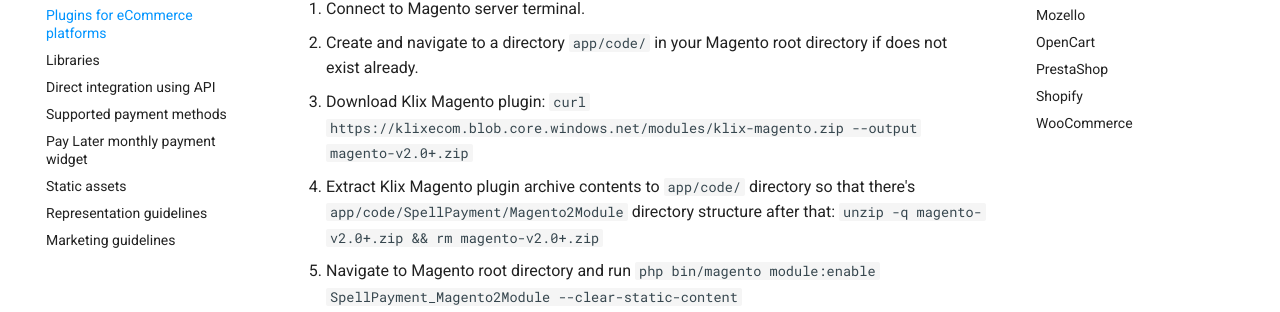
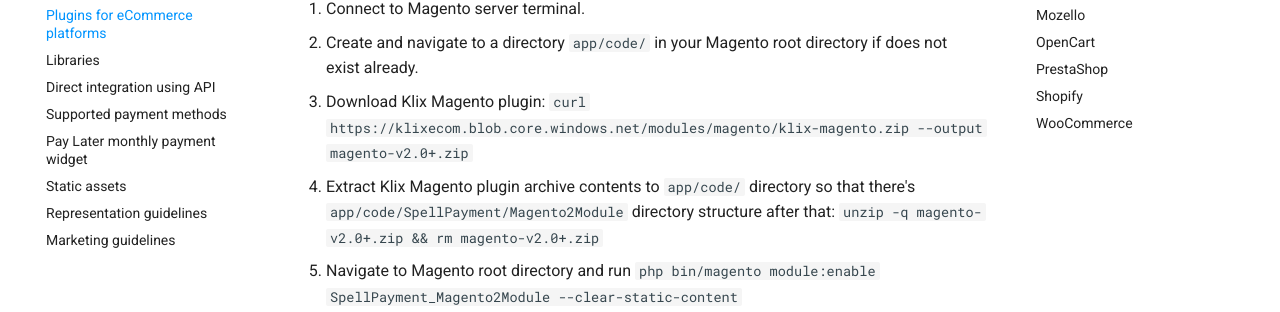
Before and after one commit to klix-app/klix-developer-documentation-website, an MkDocs documentation site: the page built from docs/plugins-for-ecommerce-platforms.md, in a window 1280 px wide and 900 px high, scrolled down 527 px. Shown: the part 167-479 px from the top of the window. Built offline with MkDocs 1.6.1 and Material for MkDocs 9.7.7, drawn with Linux system fonts in a browser that asks for light colours; a script that is not in the unit is left out; comment, search, counter and statistics services are not loaded; some of the changed lines change nothing that is shown.

Commit message:
Change path to magento file

```diff
--- a/docs/plugins-for-ecommerce-platforms.md
+++ b/docs/plugins-for-ecommerce-platforms.md
@@ -17,7 +17,7 @@
 
 1. Connect to Magento server terminal.
 2. Create and navigate to a directory `app/code/` in your Magento root directory if does not exist already.
-3. Download Klix Magento plugin: `curl https://klixecom.blob.core.windows.net/modules/klix-magento.zip --output magento-v2.0+.zip`
+3. Download Klix Magento plugin: `curl https://klixecom.blob.core.windows.net/modules/magento/klix-magento.zip --output magento-v2.0+.zip`
 4. Extract Klix Magento plugin archive contents to `app/code/` directory so that there's `app/code/SpellPayment/Magento2Module` directory structure after that: `unzip -q magento-v2.0+.zip && rm magento-v2.0+.zip`
 5. Navigate to Magento root directory and run `php bin/magento module:enable SpellPayment_Magento2Module --clear-static-content`
 6. Run `php bin/magento setup:upgrade`
```
